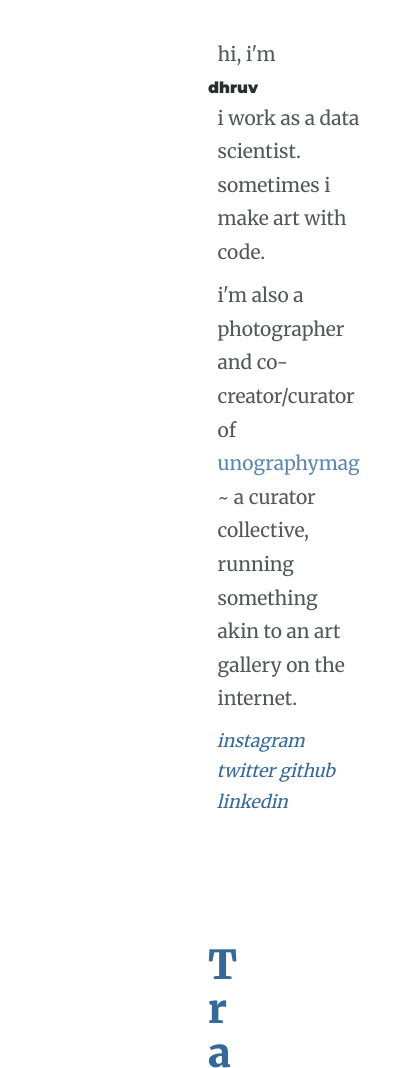
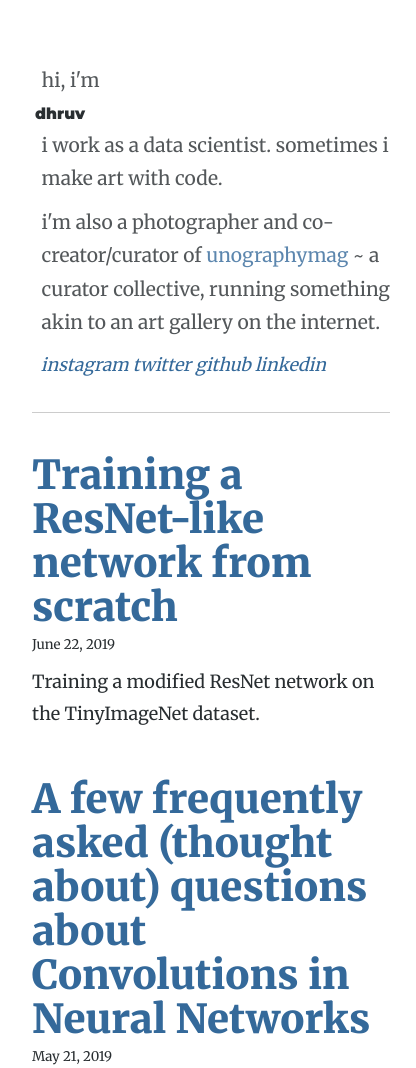
Before and after one commit to unography/personal-blog, a Gatsby site: page / in a window 390 px wide. Shown: the top 1068 px of the page, 416 px wide, since content can reach past the window. Built offline with nearby package versions, Linux system fonts and the light colour scheme; Gatsby itself is replaced by a stand-in of ours; some packages are replaced by stand-ins of ours.

Commit message:
media queries for responsive

```diff
--- a/src/css/bio.css
+++ b/src/css/bio.css
@@ -1,9 +1,8 @@
 .bio {
-    display: flex;
+    /* display: flex; */
     margin-bottom: 2em;
-    /* margin-bottom: 4.375em; */
     max-width: 800px;
-    /* padding: 2em 13em; */
+    min-width: 300px;
 }
 
 h1.rootHeader {
@@ -27,3 +26,11 @@ p.self {
     font-style: italic;
     margin-left: 0.5em;
 }
+
+@media only screen and (max-width: 950px) {
+
+    h1.rootHeader {
+        margin-bottom: 0.5em;
+        margin-left: 0.2em;
+    }
+}
--- a/src/css/index.css
+++ b/src/css/index.css
@@ -1,5 +1,4 @@
 h2.indexBlogTitle {
-    /* margin-bottom: 0.3em; */
     margin: 1em 0 0;
     font-size: 2.5em;
     line-height: 1.1em;
@@ -9,13 +8,25 @@ h2.indexBlogTitle {
 .blogPostBlurb {
     margin-bottom: 5em;
     max-width: 60em;
+    min-width: 300px;
 }
 
 p.indexBlogPara {
     font-size: 18px;
+    margin-top: 0.5em;
 }
 
 hr {
     margin-top: 0;
     margin-bottom: 4em;
 }
+
+@media only screen and (max-width: 950px) {
+    .blogPostBlurb {
+        margin-bottom: 3em;
+    }
+
+    hr {
+        margin-bottom: 2em;
+    }
+}
--- a/src/css/layout.css
+++ b/src/css/layout.css
@@ -20,3 +20,12 @@ a {
 a:hover {
     color: #113f67;
 }
+
+@media only screen and (max-width: 950px) {
+    .layout {
+        padding-left: 0.5em;
+        padding-right: 0;
+        margin-top: 1.5em;
+        margin-left: 1.5em;
+    }
+}
--- a/src/templates/blog-post.css
+++ b/src/templates/blog-post.css
@@ -5,6 +5,7 @@
   font-size: 1.3em;
   font-weight: normal;
   max-width: 60em;
+  min-width: 300px;
   line-height: 2em;
 }
 
@@ -48,13 +49,29 @@ code.language-text {
   font-style: italic;
 }
 
-/* p {
-  margin: 1.2em 0;
-  padding-bottom: 1em;
-  font-size: 1.3em;
-  font-weight: normal;
-} */
 
 .gatsby-highlight {
   margin-left: 3em;
 }
+
+@media only screen and (max-width: 950px) {
+  .blogContent {
+    margin: 0;
+    padding: 0;
+  }
+
+  .gatsby-highlight {
+    margin-left: 0.5em;
+  }
+
+  h1.blogTitle {
+    margin-top: 0;
+
+  }
+
+  .layout {
+    padding: 0;
+  }
+
+
+}
```
